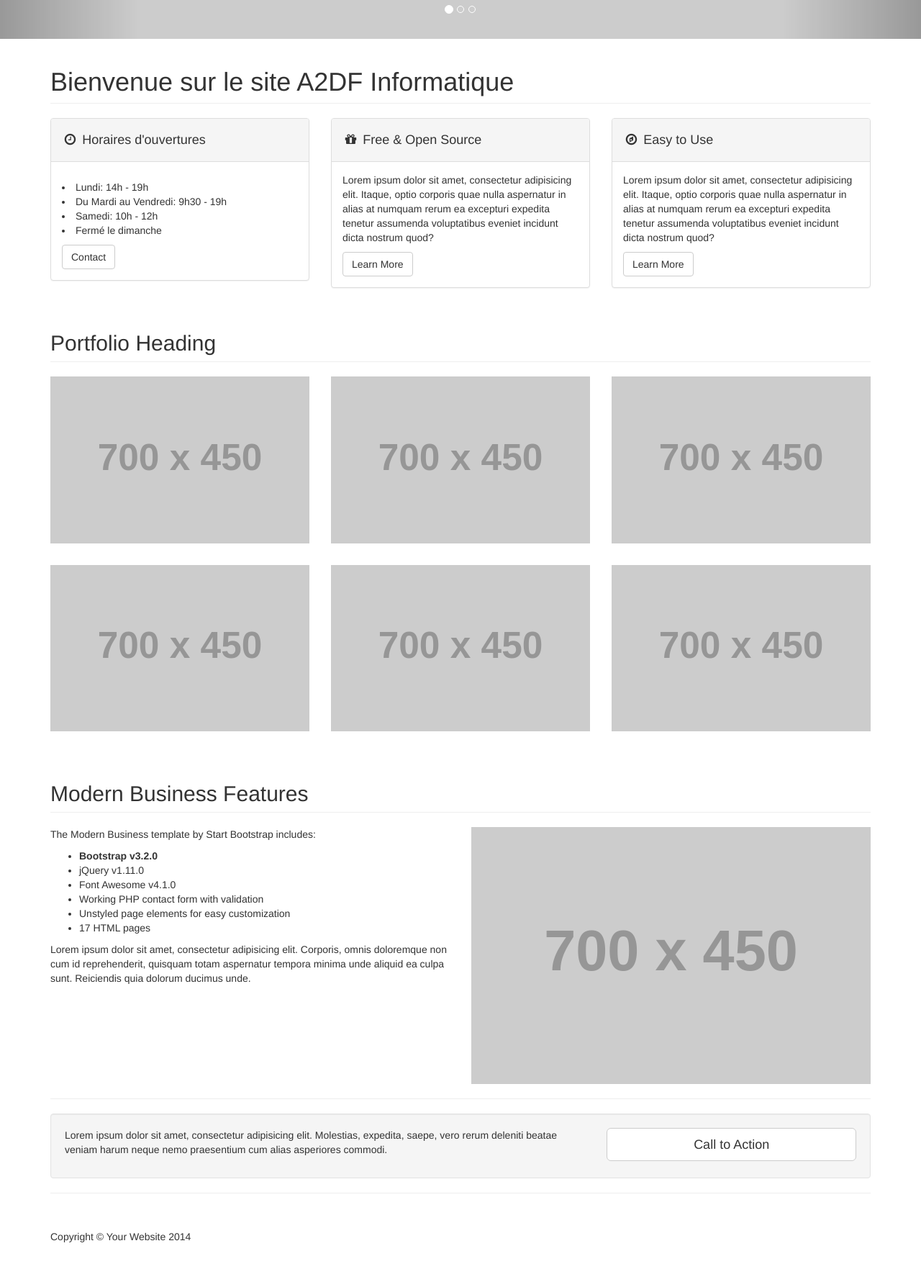
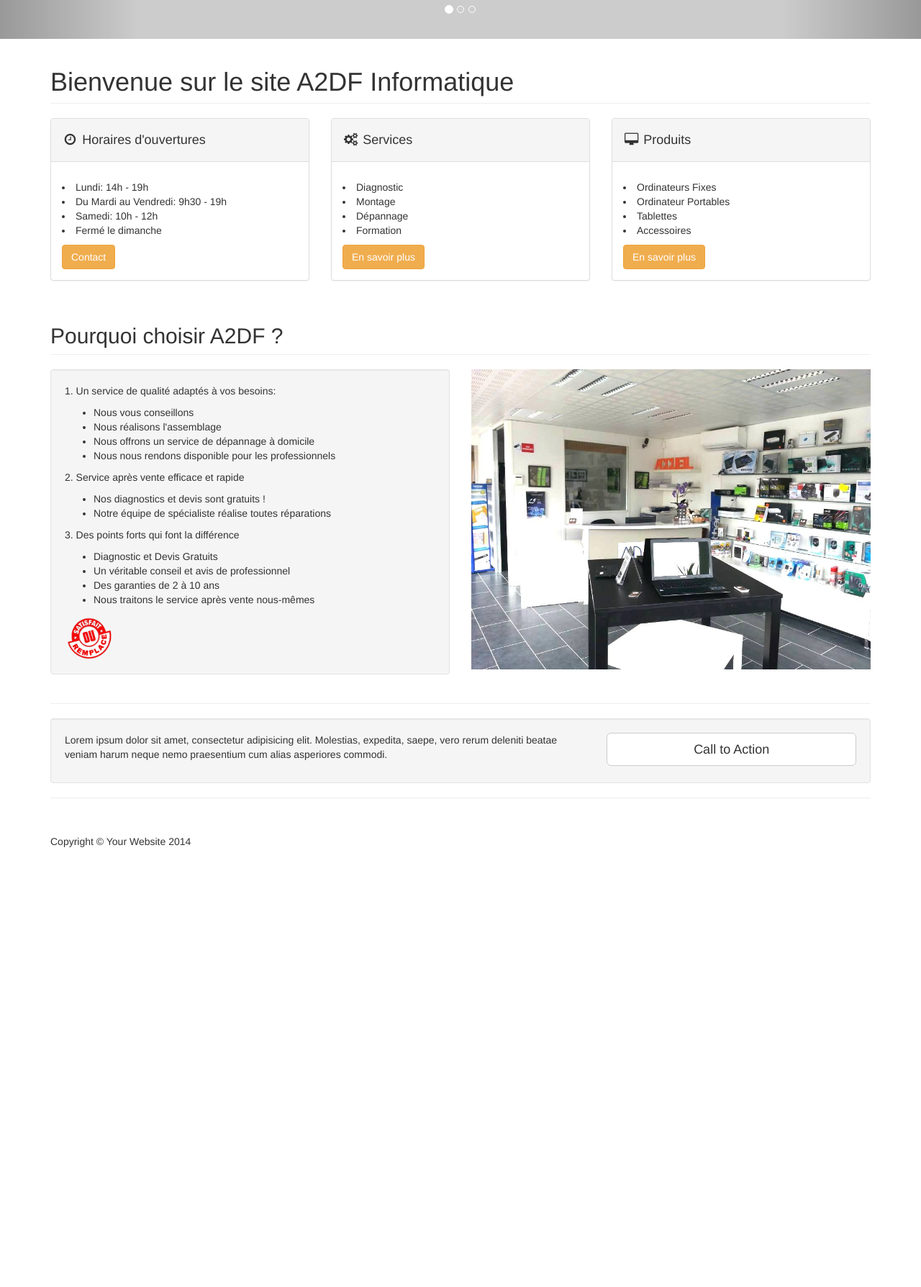
Before and after one commit to A2DF-Website/A2DF-Website, a PHP site: page / in a window 1280 px wide. Shown: the part 371-2159 px from the top of the page at 72% size. After the commit the page ends 1548 px from the top, so only its background shows below. Run offline with PHP 8.4, Linux system fonts and the light colour scheme; grey boxes labelled with a size stand in for pictures from a placeholder-image service; some libraries are stand-ins or nearby versions.

Commit message:
Index v2

```diff
--- a/A2DF-Website/index.php
+++ b/A2DF-Website/index.php
@@ -69,93 +69,78 @@
                         <li>Samedi: 10h - 12h</li>
                         <li>Fermé le dimanche</li>
                         </p>
-                        <a href="contact.php" class="btn btn-default">Contact</a>
+                        <a href="contact.php" class="btn btn-warning">Contact</a>
                     </div>
                 </div>
             </div>
             <div class="col-md-4">
                 <div class="panel panel-default">
                     <div class="panel-heading">
-                        <h4><i class="fa fa-fw fa-gift"></i> Free &amp; Open Source</h4>
+                        <h4><i class="fa fa-fw fa-cogs"></i> Services</h4>
                     </div>
                     <div class="panel-body">
-                        <p>Lorem ipsum dolor sit amet, consectetur adipisicing elit. Itaque, optio corporis quae nulla aspernatur in alias at numquam rerum ea excepturi expedita tenetur assumenda voluptatibus eveniet incidunt dicta nostrum quod?</p>
-                        <a href="#" class="btn btn-default">Learn More</a>
+                        <p>
+                        <li>Diagnostic</li>
+                        <li>Montage</li>
+                        <li>Dépannage</li>
+                        <li>Formation</li>
+                        </p>
+                        <a href="#" class="btn btn-warning">En savoir plus</a>
                     </div>
                 </div>
             </div>
             <div class="col-md-4">
                 <div class="panel panel-default">
                     <div class="panel-heading">
-                        <h4><i class="fa fa-fw fa-compass"></i> Easy to Use</h4>
+                        <h4><i class="fa fa-fw fa-desktop"></i> Produits</h4>
                     </div>
                     <div class="panel-body">
-                        <p>Lorem ipsum dolor sit amet, consectetur adipisicing elit. Itaque, optio corporis quae nulla aspernatur in alias at numquam rerum ea excepturi expedita tenetur assumenda voluptatibus eveniet incidunt dicta nostrum quod?</p>
-                        <a href="#" class="btn btn-default">Learn More</a>
+                        <p>
+                        <li>Ordinateurs Fixes</li>
+                        <li>Ordinateur Portables</li>
+                        <li>Tablettes</li>
+                        <li>Accessoires</li>
+                        </p>
+                        <a href="#" class="btn btn-warning">En savoir plus</a>
                     </div>
                 </div>
             </div>
         </div>
         <!-- /.row -->
 
-        <!-- Portfolio Section -->
-        <div class="row">
-            <div class="col-lg-12">
-                <h2 class="page-header">Portfolio Heading</h2>
-            </div>
-            <div class="col-md-4 col-sm-6">
-                <a href="portfolio-item.html">
-                    <img class="img-responsive img-portfolio img-hover" src="http://placehold.it/700x450" alt="">
-                </a>
-            </div>
-            <div class="col-md-4 col-sm-6">
-                <a href="portfolio-item.html">
-                    <img class="img-responsive img-portfolio img-hover" src="http://placehold.it/700x450" alt="">
-                </a>
-            </div>
-            <div class="col-md-4 col-sm-6">
-                <a href="portfolio-item.html">
-                    <img class="img-responsive img-portfolio img-hover" src="http://placehold.it/700x450" alt="">
-                </a>
-            </div>
-            <div class="col-md-4 col-sm-6">
-                <a href="portfolio-item.html">
-                    <img class="img-responsive img-portfolio img-hover" src="http://placehold.it/700x450" alt="">
-                </a>
-            </div>
-            <div class="col-md-4 col-sm-6">
-                <a href="portfolio-item.html">
-                    <img class="img-responsive img-portfolio img-hover" src="http://placehold.it/700x450" alt="">
-                </a>
-            </div>
-            <div class="col-md-4 col-sm-6">
-                <a href="portfolio-item.html">
-                    <img class="img-responsive img-portfolio img-hover" src="http://placehold.it/700x450" alt="">
-                </a>
-            </div>
-        </div>
         <!-- /.row -->
 
         <!-- Features Section -->
         <div class="row">
             <div class="col-lg-12">
-                <h2 class="page-header">Modern Business Features</h2>
+                <h2 class="page-header">Pourquoi choisir A2DF ?</h2>
             </div>
             <div class="col-md-6">
-                <p>The Modern Business template by Start Bootstrap includes:</p>
+                <div class="well">
+                    <p>1. Un service de qualité adaptés à vos besoins:</p>
                     <ul>
-                    <li><strong>Bootstrap v3.2.0</strong>
-                    </li>
-                    <li>jQuery v1.11.0</li>
-                    <li>Font Awesome v4.1.0</li>
-                    <li>Working PHP contact form with validation</li>
-                    <li>Unstyled page elements for easy customization</li>
-                    <li>17 HTML pages</li>
+                        <li>Nous vous conseillons</li>
+                        <li>Nous réalisons l'assemblage</li>
+                        <li>Nous offrons un service de dépannage à domicile</li>
+                        <li>Nous nous rendons disponible pour les professionnels</li>
                     </ul>
-                <p>Lorem ipsum dolor sit amet, consectetur adipisicing elit. Corporis, omnis doloremque non cum id reprehenderit, quisquam totam aspernatur tempora minima unde aliquid ea culpa sunt. Reiciendis quia dolorum ducimus unde.</p>
+                    <p>2. Service après vente efficace et rapide</p>
+                    <ul>
+                        <li>Nos diagnostics et devis sont gratuits !</li>
+                        <li>Notre équipe de spécialiste réalise toutes réparations</li>
+                    </ul>
+                    <p>3. Des points forts qui font la différence</p>
+                    <ul>
+                        <li>Diagnostic et Devis Gratuits</li>
+                        <li>Un véritable conseil et avis de professionnel</li>
+                        <li>Des garanties de 2 à 10 ans</li>
+                        <li>Nous traitons le service après vente nous-mêmes</li>
+                    </ul>
+                    <img src="img/satisfait.PNG" class="media-left" width="15%" alt="Circular Image">
+                </div>
             </div>
             <div class="col-md-6">
-                <img class="img-responsive" src="http://placehold.it/700x450" alt="">
+                <img class="img-responsive" src="img/pic1.jpg" alt="">
             </div>
         </div>
         <!-- /.row -->
```
Also changed, not shown: A2DF-Website/img/pic1.jpg (added), A2DF-Website/img/satisfait.PNG (added). Lines whose indentation alone changed are shown as unchanged.
